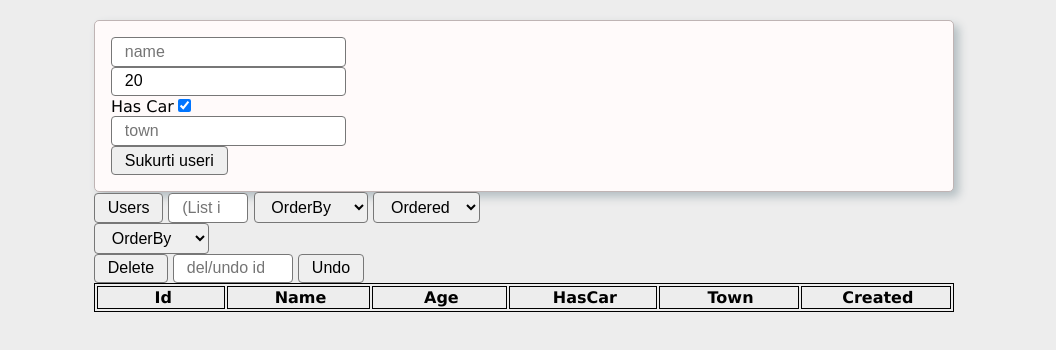
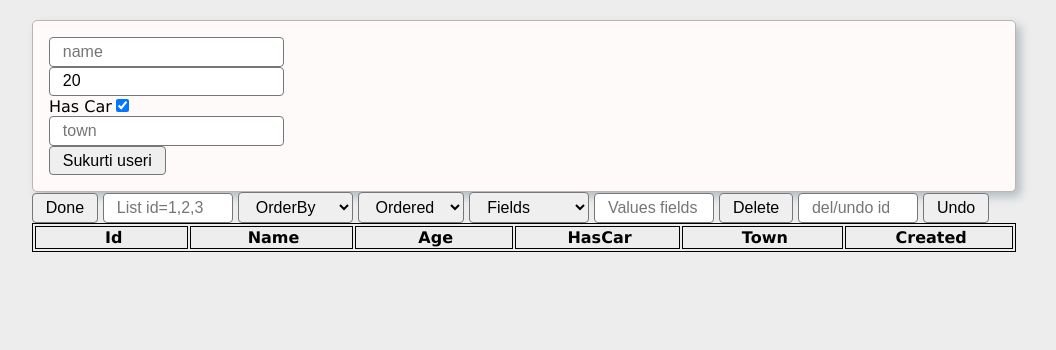
Before and after one commit to VidbitasTS/node-07, a website: page public/index.html in a window 1280 px wide. Shown: the whole page, without its empty margins (116-1172 px from the left). Drawn offline with Linux system fonts and the light colour scheme.

Commit message:
fields values filtered

```diff
--- a/public/css/reset.css
+++ b/public/css/reset.css
@@ -27,6 +27,7 @@ select {
     display: block;
     max-width: 300px;
 }
+
 textarea {
     min-height: 5rem;
     min-width: 500px;
@@ -52,7 +53,7 @@ p {
 }
 
 .container {
-  max-width: 900px;
+    max-width: 1024px;
     margin: 0 auto;
     padding: 0 20px;
 }
@@ -64,6 +65,7 @@ p {
     border-radius: 5px;
     background-color: snow;
 }
+
 
 /*  helpers */
 
--- a/public/css/style.css
+++ b/public/css/style.css
@@ -35,14 +35,15 @@ td {
 
 #userNumber {
     display: inline;
-    width: 80px;
+    width: 130px;
 }
 
 #userNumber:hover {
-    width: 200px;
+    /* width: 200px; */
 }
 
 #ordered,
-#orderby {
+#orderby,
+#fields {
     display: inline;
 }
--- a/public/front.js
+++ b/public/front.js
@@ -59,6 +59,16 @@ async function getQuery() {
         qParam += `?id=${userNumberEl.value}`;
     }
 
+    const fieldsEl = document.querySelector('#fields');
+    if (fieldsEl.value !== 'space') {
+        const fldvalEl = document.querySelector('#fldval');
+        if (fldvalEl.value !== 'space') {
+            qParam += qParam === '' ? '?' : '&';
+            qParam += `fields=${fieldsEl.value}&values=${fldvalEl.value}`
+        }
+
+    }
+
     const orderbyEl = document.querySelector('#orderby');
     if (orderbyEl.value !== 'space') {
         qParam += qParam === '' ? '?' : '&';
@@ -68,7 +78,7 @@ async function getQuery() {
             qParam += `&ordered=${orderedEl.value}`;
         }
     }
-    //alert(qParam);
+    // alert(qParam);
     const resp = await fetch(`http://localhost:3000/api/articles${qParam}`);
     createTable(await resp.json());
 }
--- a/public/index.html
+++ b/public/index.html
@@ -23,8 +23,8 @@
             </form>
         </div>
         <div>
-            <button id="allUsers">Users</button>
-            <input type="search" placeholder="(List id)1,2,3..." id="userNumber" value="">
+            <button id="allUsers">Done</button>
+            <input type="search" placeholder="List id=1,2,3..." id="userNumber" value="">
             <select name="oderby" id="orderby">
 							<option value="space" selected>OrderBy</option>
 							<option value="id">ID</option>
@@ -39,25 +39,17 @@
 							<option value="desc">DESC</option>
 						</select>
             <select name="fields" id="fields">
-							<option value="space" selected>OrderBy</option>
-							<option value="id">ID</option>
+							<option value="space" selected>Fields</option>
 							<option value="name">NAME</option>
 							<option value="age">AGE</option>
 							<option value="hascar">HASCAR</option>
 							<option value="town">TOWN</option>
+							<option value="archive">ARCHIVE</option>
 						</select>
-            <!-- <button id="nameAsc">Name ASC</button>
-            <button id="nameDesc">Name DESC</button> -->
-            <!-- <button id="userId">User ID</button> -->
-            <!-- <button id="hasCar">hasCar</button>
-            <button id="adults">Adults</button>
-            <button id="townId">Town</button>
-            <input style="display:inline; width: 100px;" type="text" placeholder="miestas" id="townNumber" value=""> -->
-
+            <input style="display:inline; width: 120px;" type="text" placeholder="Values fields" id="fldval" value="">
             <button id="delete">Delete</button>
             <input style="display:inline; width: 120px;" type="number" placeholder="del/undo id" id="deleteId" value="">
             <button id="undo">Undo</button>
-            <!-- <input style="display:inline; width: 80px;" type="number" placeholder="undo id" id="undoId" value=""> -->
         </div>
         <div id="table">
             <table>
```
Also changed, not shown: src/server.js (+16 -8 lines). Lines whose indentation alone changed are shown as unchanged.
